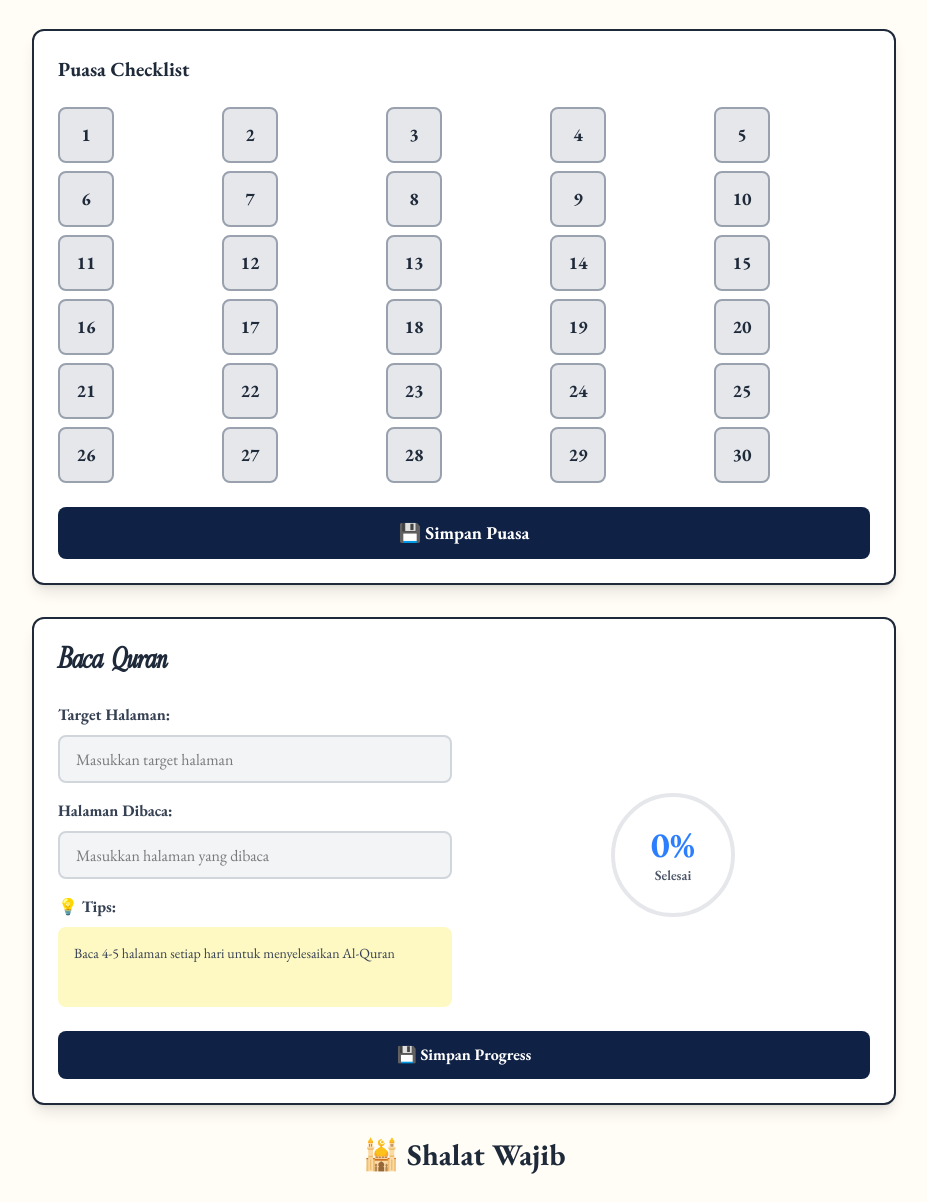
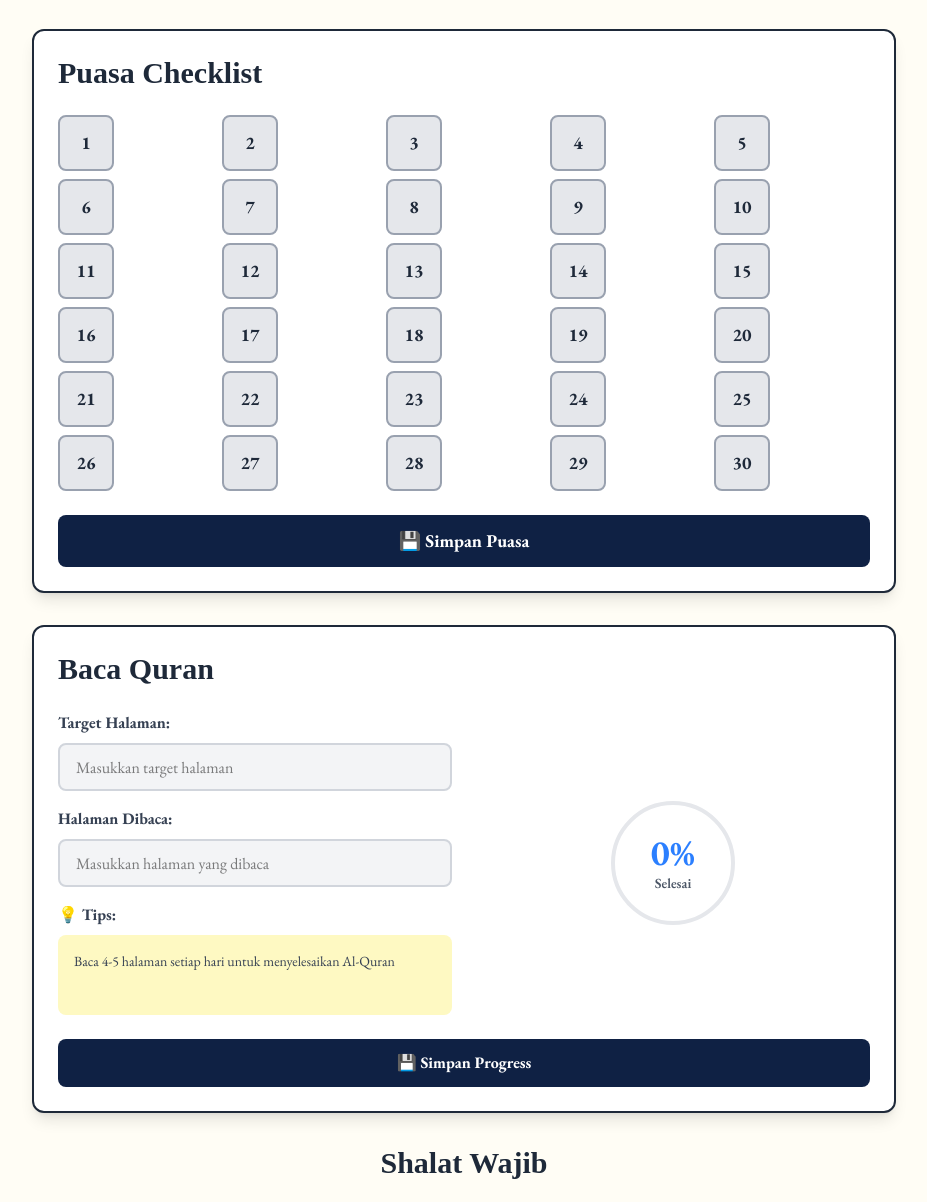
Before and after one commit to savwicak/Ramadhan-Coding-Challenge, a website: page todo.html in a window 1280 px wide. Shown: the part 875-2077 px from the top of the page, without its empty margins (176-1103 px from the left). Drawn offline with nearby package versions, Linux system fonts and the light colour scheme; a web font is replaced by a local one.

Commit message:
Misi4 :done

```diff
--- a/todo.html
+++ b/todo.html
@@ -79,7 +79,7 @@
         </section>
 
         <section class="border-2 border-gray-800 rounded-xl p-6 bg-white shadow-lg">
-            <h4 class="text-xl font-bold text-gray-800 mb-6">Puasa Checklist</h4>
+            <h4 class="font-bold text-gray-800 mb-6 font-header text-3xl">Puasa Checklist</h4>
             <div id="checklistGrid" class="grid grid-cols-5 gap-2 mb-6"></div>
             <button onclick="saveChecklist()" class="w-full bg-blue text-white py-3 rounded-lg font-bold hover:bg-blue/70 transition text-lg">
                 💾 Simpan Puasa
@@ -87,7 +87,7 @@
         </section>
 
         <section class="border-2 border-gray-800 rounded-xl p-6 bg-white shadow-lg">
-            <h3 class="text-3xl font-bold font-relation text-gray-800 mb-6">Baca Quran</h3>
+            <h3 class="text-3xl font-bold text-gray-800 mb-6 font-header">Baca Quran</h3>
             <div class="grid grid-cols-1 md:grid-cols-2 gap-6">
                 <div class="space-y-4">
                     <div>
@@ -156,7 +156,7 @@
         </section>
 
         <section>
-            <h2 class="text-3xl font-bold text-center text-gray-800 mb-8">🕌 Shalat Wajib</h2>
+            <h2 class="text-3xl font-bold text-center text-gray-800 mb-8 font-header">Shalat Wajib</h2>
 
             <div class="bg-white rounded-xl p-6 border-2 border-gray-300 mb-6">
                 <p class="font-bold text-gray-700 mb-3">Melaksanakan Ibadah</p>
```
